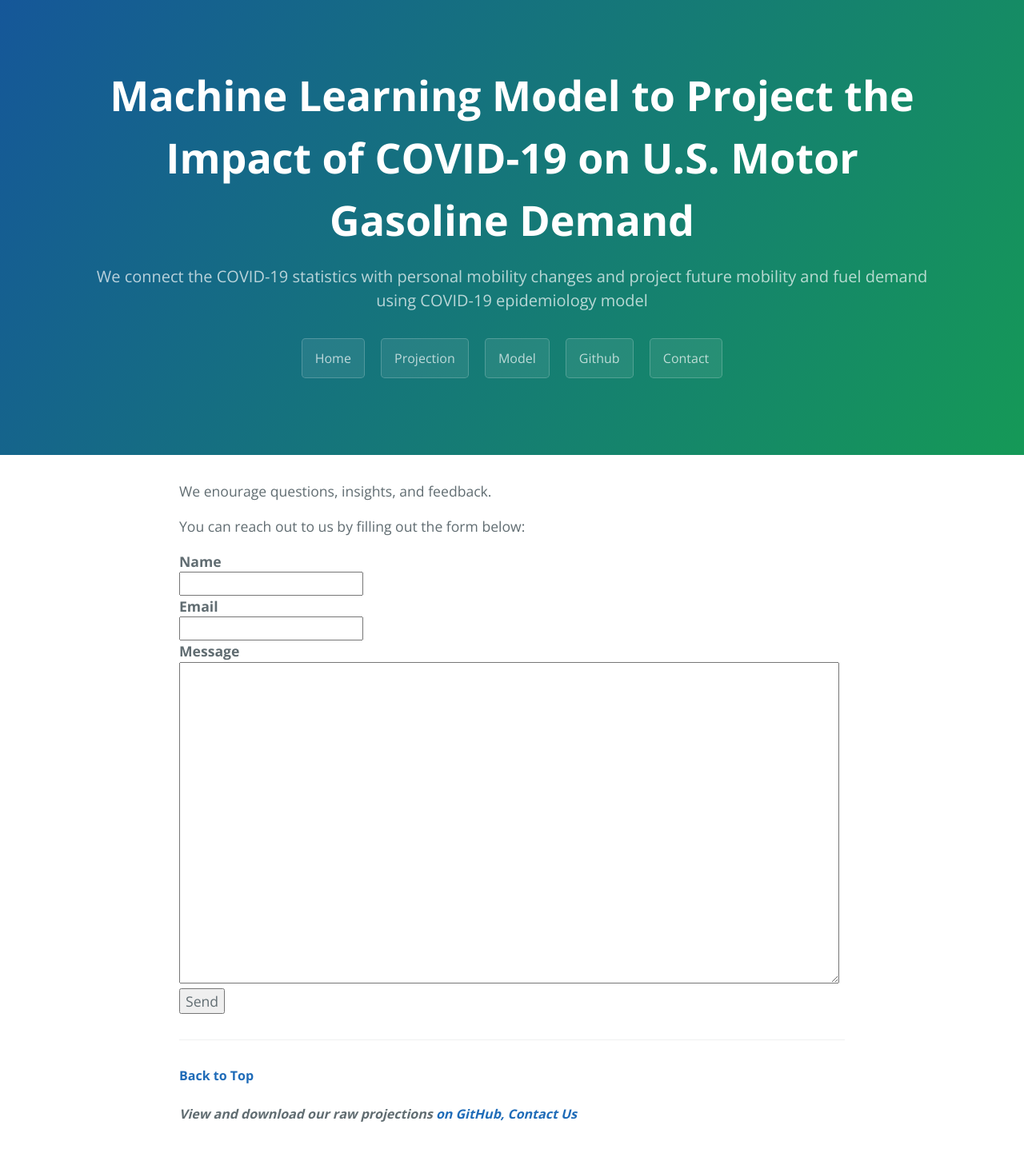
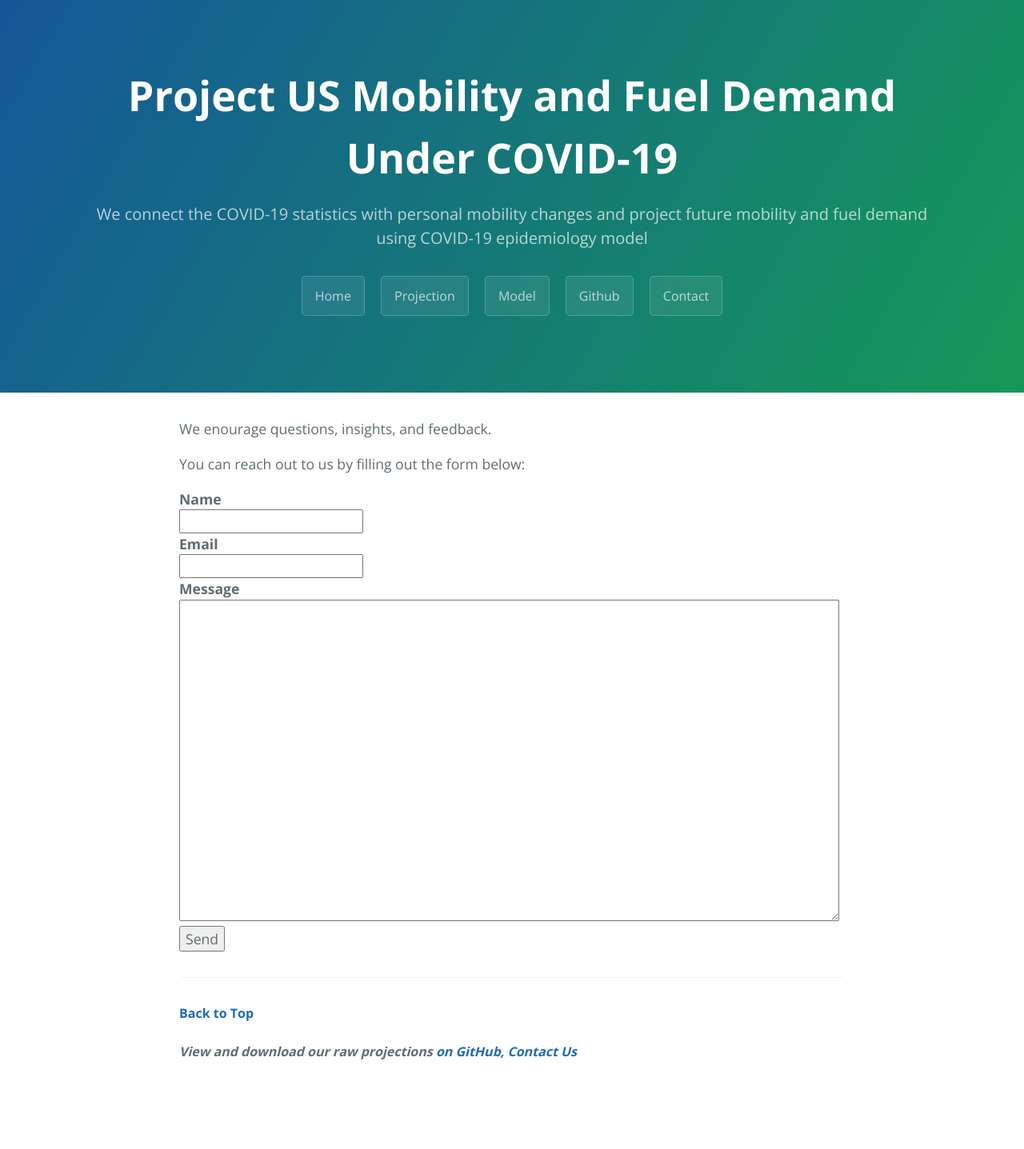
Before and after one commit to jiweiqi/covid19-mobility, a Jekyll site: the page built from contact.md, in a window 1280 px wide. Shown: the whole page at 80% size. Built offline with Jekyll 4.4.1, drawn with Linux system fonts in a browser that asks for light colours; after the commit the page ends 1359 px from its top, so only the background shows below that.

Commit message:
Update _config.yml

```diff
--- a/_config.yml
+++ b/_config.yml
@@ -1,4 +1,4 @@
-title: Machine Learning Model to Project the Impact of COVID-19 on U.S. Motor Gasoline Demand
+title: Project US Mobility and Fuel Demand Under COVID-19
 description: We connect the COVID-19 statistics with personal mobility changes and project future mobility and fuel demand using COVID-19 epidemiology model
 show_downloads: true
 google_analytics: UA-158804899-2
```
